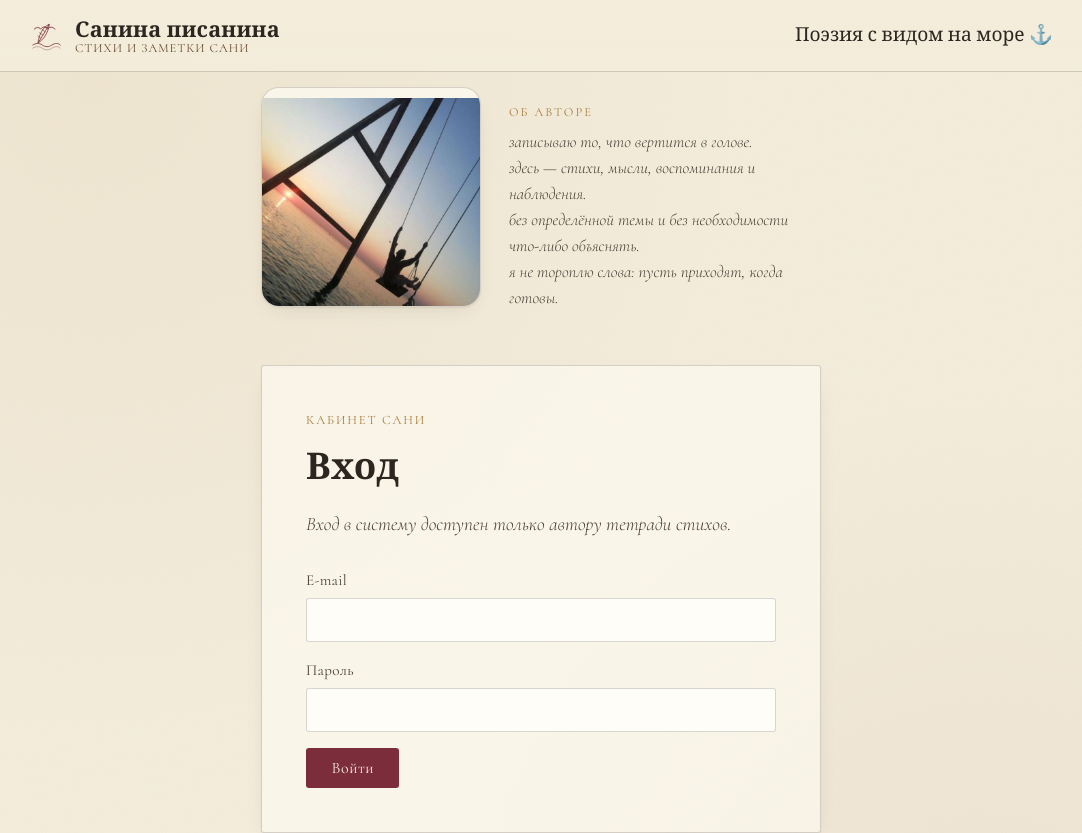
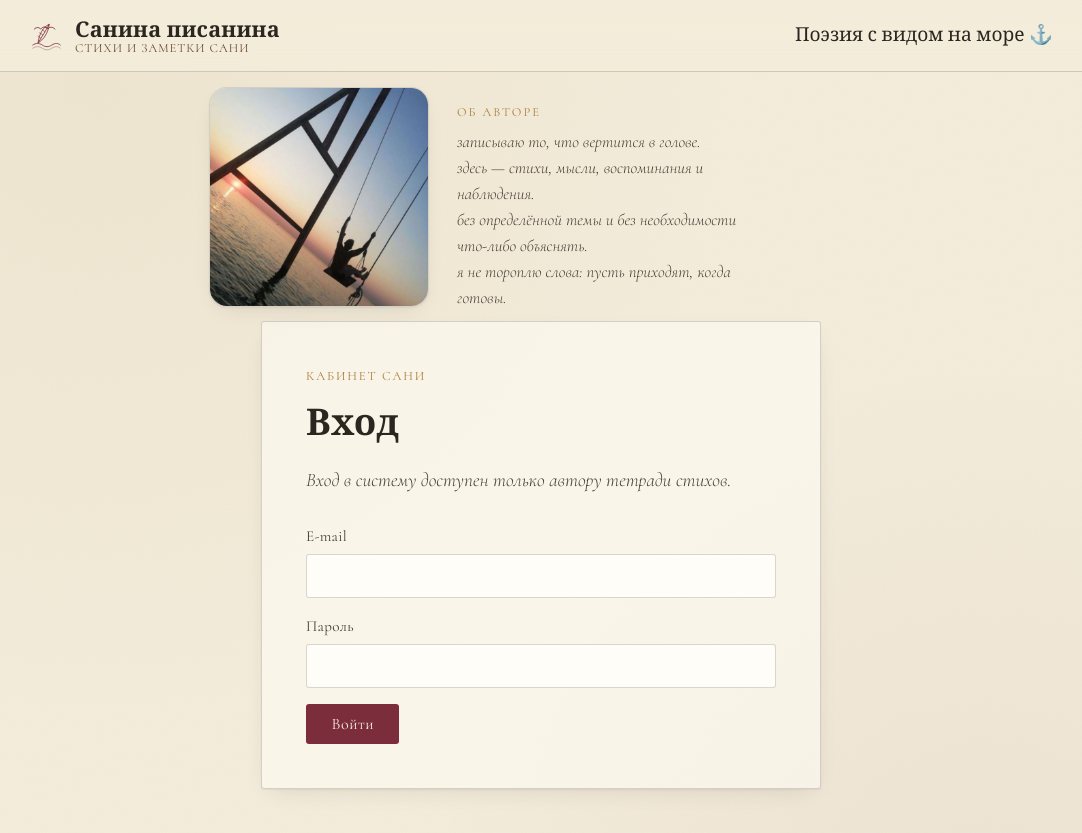
Before and after one commit to sunmeat/poetry-blog, a React (Vite) app: page /admin in a window 1280 px wide. Shown: the top 833 px of the page, without its empty margins (99-1181 px from the left). Built offline with nearby package versions, Linux system fonts and the light colour scheme; no server answers; a web font is replaced by a local one.

Commit message:
Increase margin in about section of Admin module

```diff
--- a/src/pages/Admin/Admin.module.css
+++ b/src/pages/Admin/Admin.module.css
@@ -190,7 +190,7 @@
 .deleteBtn:disabled { opacity: 0.6; cursor: default; }
 .about {
   max-width: 560px;
-  margin: 0 auto var(--space-4);
+  margin: 0 auto var(--space-6);
   display: flex;
   align-items: center;
   gap: var(--space-3);
@@ -211,7 +211,6 @@
 .avatarImg {
   width: 100%;
   height: 100%;
-  margin-top: 20px;
   object-fit: cover;
   object-position: center top;
 }
```
